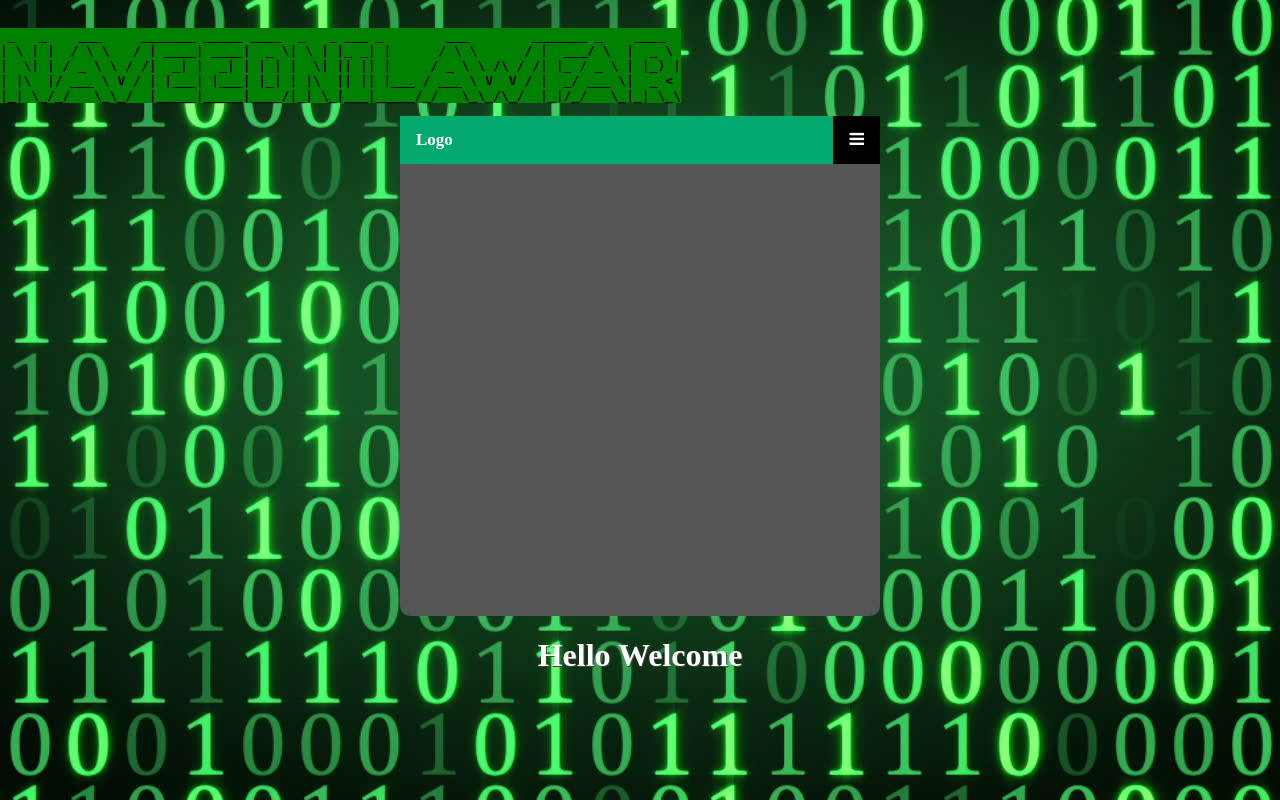
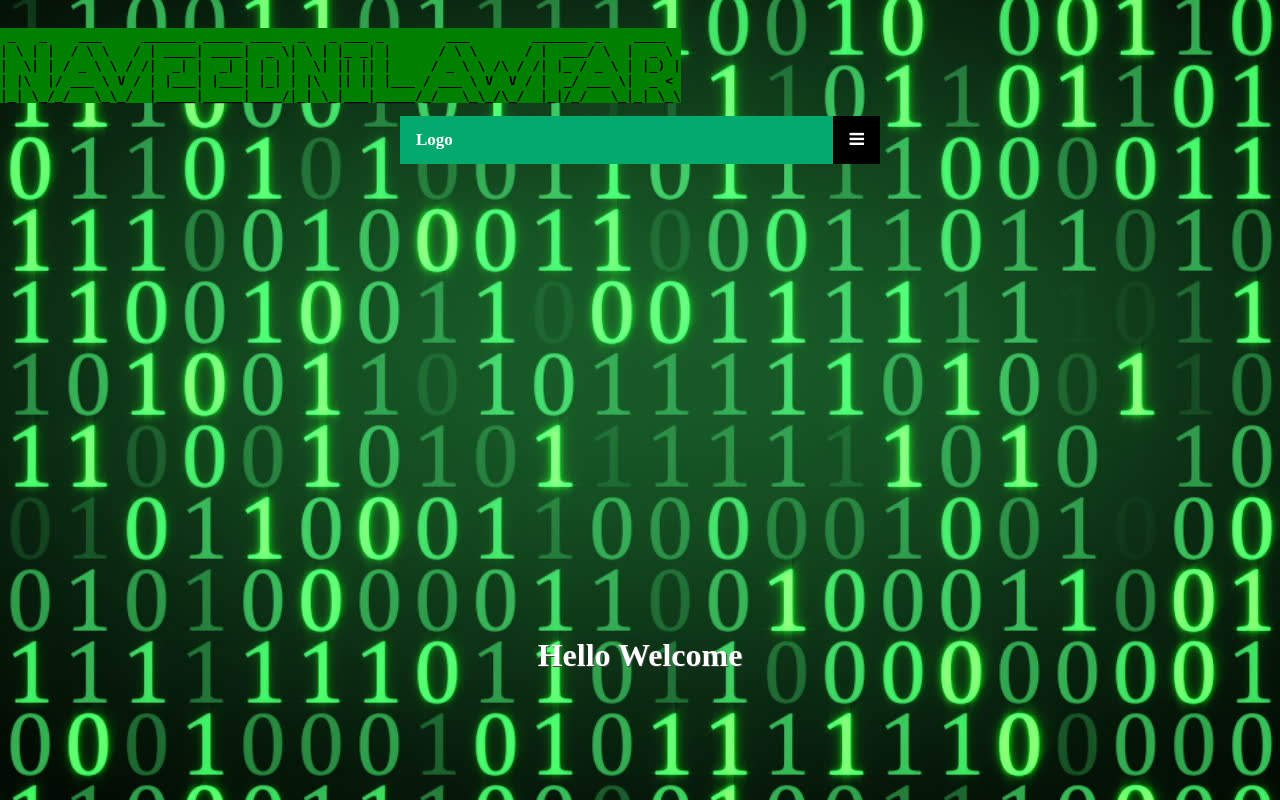
Before and after one commit to naveednilawfar/naveednilawfar.github.io, a PHP site: page / in a window 1280 px wide. Run offline with PHP 8.4, Linux system fonts and the light colour scheme.

Commit message:
Update style.css

```diff
--- a/css/style.css
+++ b/css/style.css
@@ -29,7 +29,7 @@ pre {
 .mobile-container {
   max-width: 480px;
   margin: auto;
-  background-color: #555;
+  background-color: transparent;
   height: 500px;
   color: white;
   border-radius: 10px;
```
